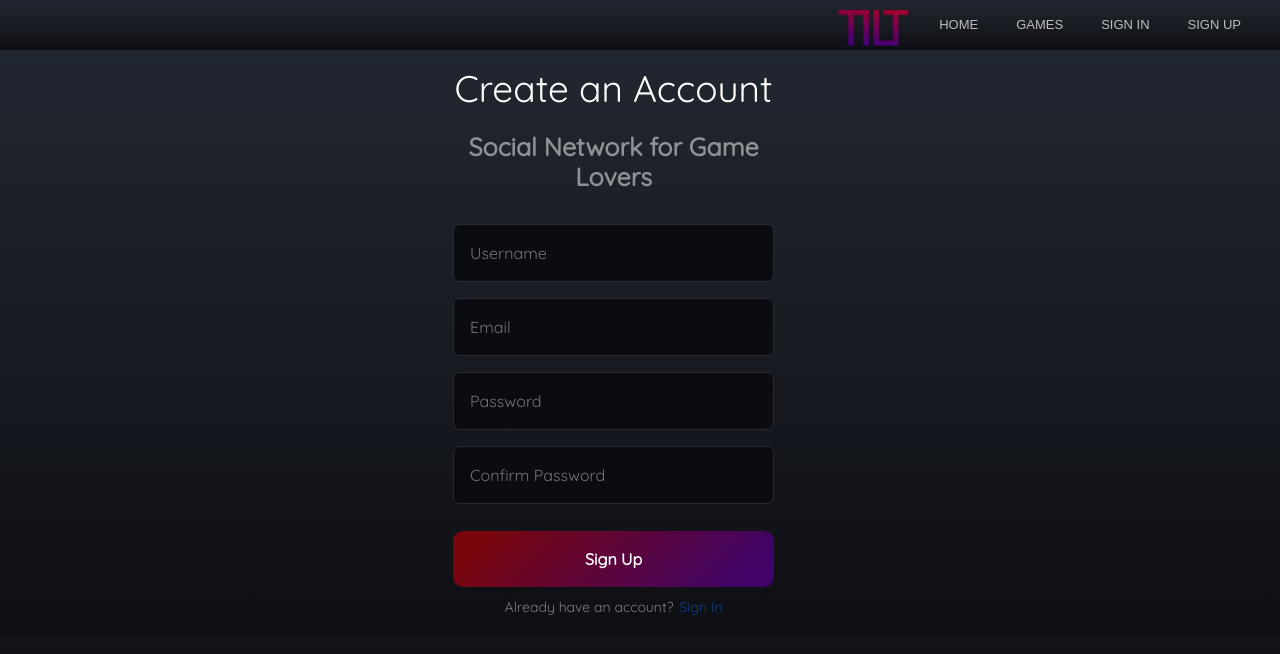
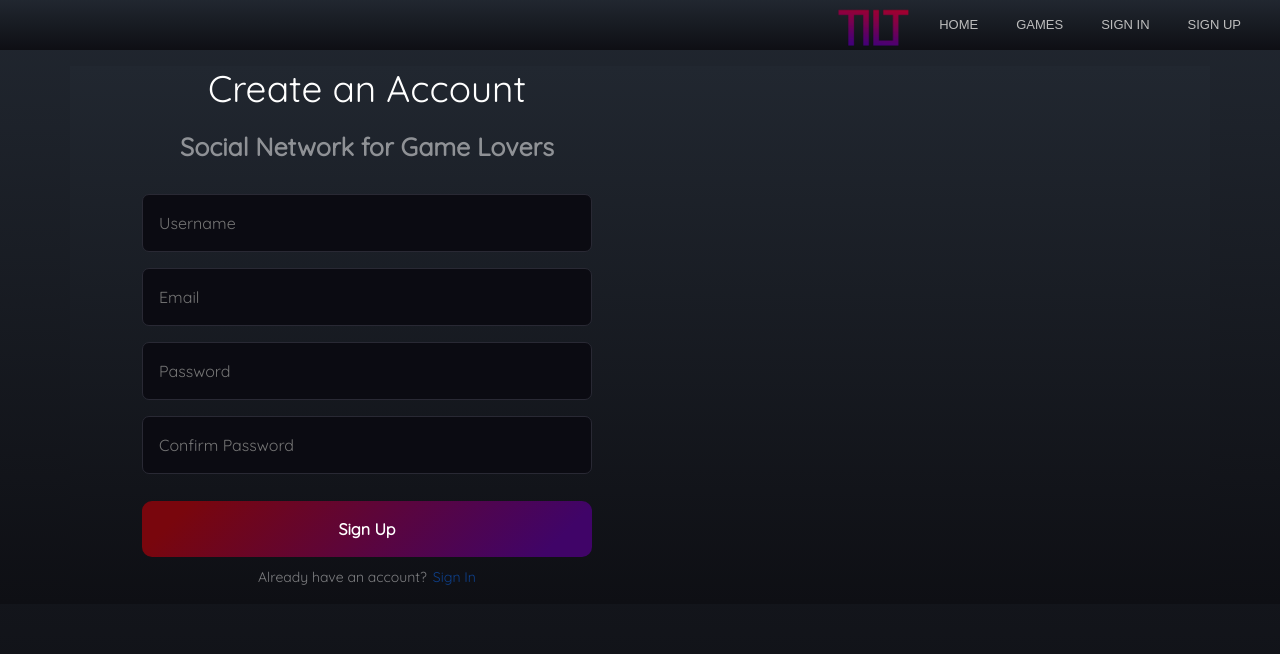
Before and after one commit to sforesi/tilt, a React (Create React App) app: page /signup in a window 1280 px wide. Shown: the top 654 px of the page. Built offline with nearby package versions, Linux system fonts and the light colour scheme; a web font is replaced by a local one.

Commit message:
move login and signup css to styles and import in respective jsx

```diff
--- a/src/pages/Login/Login.jsx
+++ b/src/pages/Login/Login.jsx
@@ -1,6 +1,6 @@
 import { useState } from 'react'
 import LoginForm from '../../components/LoginForm/LoginForm'
-import styles from './Login.module.css'
+import '../../styles/Login.module.css'
 
 const LoginPage = props => {
   const [message, setMessage] = useState([''])
@@ -10,7 +10,7 @@ const LoginPage = props => {
   }
 
   return (
-    <main className={styles.container}>
+    <main className= 'container'>
       <p>{message}</p>
       <LoginForm
         handleSignupOrLogin={props.handleSignupOrLogin}
--- a/src/pages/Signup/Signup.jsx
+++ b/src/pages/Signup/Signup.jsx
@@ -1,6 +1,6 @@
 import { useState } from 'react'
 import SignupForm from '../../components/SignupForm/SignupForm'
-import styles from './Signup.module.css'
+import '../../styles/Signup.module.css'
 
 const Signup = props => {
   const [message, setMessage] = useState([''])
@@ -10,7 +10,7 @@ const Signup = props => {
   }
 
   return (
-    <main className={styles.container}>
+    <main className='container'>
 
       <p>{message}</p>
       <SignupForm {...props} updateMessage={updateMessage} />
```
Also changed, not shown: src/styles/Login.module.css (renamed from src/pages/Login/Login.module.css), src/styles/Signup.module.css (renamed from src/pages/Signup/Signup.module.css).
